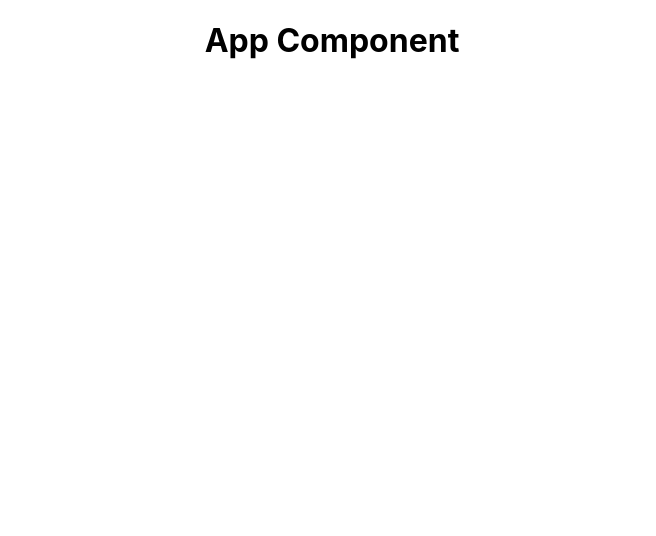
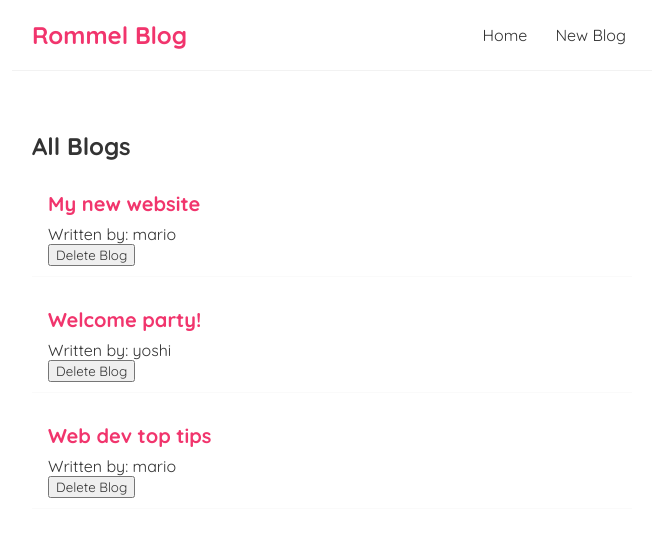
Before and after one commit to rommelcanoy/react-blog-app, a React (Create React App) app: page / in a window 1280 px wide. Shown: the top 536 px of the page, without its empty margins (308-964 px from the left). Built offline with nearby package versions, Linux system fonts and the light colour scheme.

Commit message:
add: list all blogs

```diff
--- a/src/App.css
+++ /dev/null
@@ -1,38 +0,0 @@
-.App {
-  text-align: center;
-}
-
-.App-logo {
-  height: 40vmin;
-  pointer-events: none;
-}
-
-@media (prefers-reduced-motion: no-preference) {
-  .App-logo {
-    animation: App-logo-spin infinite 20s linear;
-  }
-}
-
-.App-header {
-  background-color: #282c34;
-  min-height: 100vh;
-  display: flex;
-  flex-direction: column;
-  align-items: center;
-  justify-content: center;
-  font-size: calc(10px + 2vmin);
-  color: white;
-}
-
-.App-link {
-  color: #61dafb;
-}
-
-@keyframes App-logo-spin {
-  from {
-    transform: rotate(0deg);
-  }
-  to {
-    transform: rotate(360deg);
-  }
-}
--- a/src/App.js
+++ b/src/App.js
@@ -1,10 +1,13 @@
-import './App.css';
+import Navbar from './Navbar';
+import Home from './Home';
 
 function App() {
+
   return (
     <div className="App">
+      <Navbar />
       <div className="content">
-        <h1>App Component</h1>
+        <Home />
       </div>
     </div>
   );
--- /dev/null
+++ b/src/BlogList.js
@@ -0,0 +1,24 @@
+
+const BlogList = ({blogs, title, handleDelete}) => {
+
+  // const blogs = props.blogs;
+  // const title = props.title;
+
+
+  return (
+    <div className="blog-list">
+      <h2>{title}</h2>
+      {
+        blogs.map((blog) => (
+          <div className="blog-preview" key={blog.id}>
+            <h2>{blog.title}</h2>
+            <p>Written by: {blog.author}</p>
+            <button onClick={() => handleDelete(blog.id)}>Delete Blog</button>
+          </div>
+        ))
+      }
+    </div>
+  );
+}
+
+export default BlogList;
--- /dev/null
+++ b/src/Home.js
@@ -0,0 +1,24 @@
+import { useState } from 'react';
+import BlogList from './BlogList';
+
+const Home = () => {
+
+  const [blogs, setBlogs] = useState([
+    { title: 'My new website', body: 'lorem ipsum...', author: 'mario', id: 1 },
+    { title: 'Welcome party!', body: 'lorem ipsum...', author: 'yoshi', id: 2 },
+    { title: 'Web dev top tips', body: 'lorem ipsum...', author: 'mario', id: 3 }
+  ]);
+
+  const handleDelete = (id) => {
+    const newBlogs = blogs.filter((blog) => blog.id !== id)
+    setBlogs(newBlogs);
+  }
+
+  return (
+    <div className="home">
+      <BlogList blogs={blogs} title="All Blogs" handleDelete={handleDelete}/>
+    </div>
+  );
+}
+
+export default Home;
--- /dev/null
+++ b/src/Navbar.js
@@ -0,0 +1,19 @@
+const Navbar = () => {
+  return (
+    <nav className="navbar">
+      <h1>Rommel Blog</h1>
+      <div className="links">
+        <a href="/">Home</a>
+        <a href="/create" style={navStyle}>New Blog</a>
+      </div>
+    </nav>
+   );
+}
+
+const navStyle = {
+  // color: 'white',
+  // backgroundColor: '#f1356d',
+  // borderRadius: '8px'
+}
+
+export default Navbar;
--- a/src/index.css
+++ b/src/index.css
@@ -1,4 +1,55 @@
-body {
+@import url('https://fonts.googleapis.com/css2?family=Quicksand:wght@300;400;500;600;700&display=swap');
+
+/* base styles */
+* {
+  margin: 0;
+  font-family: "Quicksand";
+  color: #333;
+}
+.navbar {
+  padding: 20px;
+  display: flex;
+  align-items: center;
+  max-width: 600px;
+  margin: 0 auto;
+  border-bottom: 1px solid #f2f2f2;
+}
+.navbar h1 {
+  color: #f1356d;
+}
+.navbar .links {
+  margin-left: auto;
+}
+.navbar a {
+  margin-left: 16px;
+  text-decoration: none;
+  padding: 6px;
+}
+.navbar a:hover {
+  color: #f1356d;
+}
+.content {
+  max-width: 600px;
+  margin: 40px auto;
+  padding: 20px;
+}
+
+/* blog previews / list */
+.blog-preview {
+  padding: 10px 16px;
+  margin: 20px 0;
+  border-bottom: 1px solid #fafafa;
+}
+.blog-preview:hover {
+  box-shadow: 1px 3px 5px rgba(0,0,0,0.1);
+}
+.blog-preview h2 {
+  font-size: 20px;
+  color: #f1356d;
+  margin-bottom: 8px;
+}
+
+/* body {
   margin: 0;
   font-family: -apple-system, BlinkMacSystemFont, 'Segoe UI', 'Roboto', 'Oxygen',
     'Ubuntu', 'Cantarell', 'Fira Sans', 'Droid Sans', 'Helvetica Neue',
@@ -10,4 +61,4 @@ body {
 code {
   font-family: source-code-pro, Menlo, Monaco, Consolas, 'Courier New',
     monospace;
-}
+} */
```
